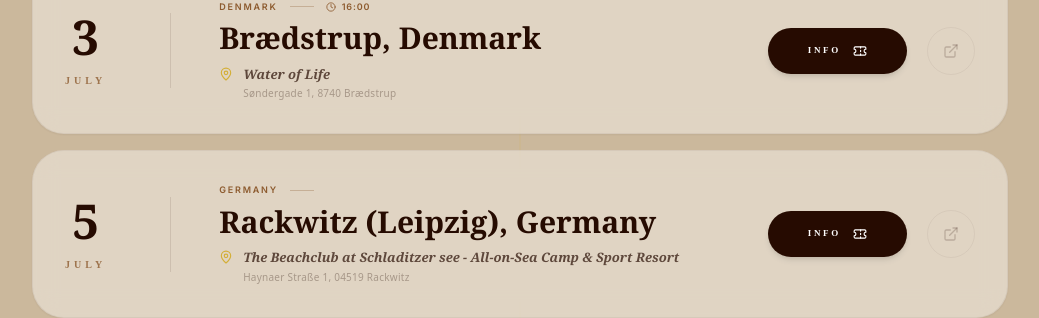
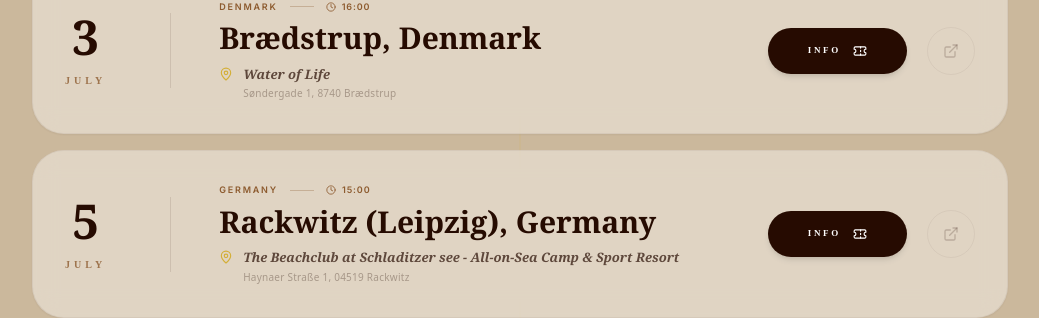
Before and after one commit to brianstilling/Ann-McBryan, a React (Vite) app: page / in a window 1280 px wide. Shown: the part 5308-5626 px from the top of the page, without its empty margins (120-1159 px from the left). Built offline with nearby package versions, Linux system fonts and the light colour scheme; a web font is replaced by a local one.

Commit message:
feat: update Rackwitz concert time and data version
Set Rackwitz concert time to 15:00 and increment data version to v1.40.

```diff
--- a/App.tsx
+++ b/App.tsx
@@ -88,7 +88,7 @@ const App: React.FC = () => {
     window.addEventListener('hashchange', handleHashChange);
 
     // Versioning check to ensure Rackwitz and other updates display correctly
-    const DATA_VERSION = 'v1.39_braedstrup_link_update';
+    const DATA_VERSION = 'v1.40_rackwitz_time_update';
     const savedVersion = localStorage.getItem('ann_mcbryan_data_ver');
     const savedSessions = localStorage.getItem('ann_mcbryan_sessions');
 
--- a/constants.ts
+++ b/constants.ts
@@ -77,7 +77,7 @@ export const TOUR_DATA: Concert[] = [
     venue: 'The Beachclub at Schladitzer see - All-on-Sea Camp & Sport Resort',
     address: 'Haynaer Straße 1, 04519 Rackwitz',
     date: 'July 5, 2026',
-    time: 'TBA',
+    time: '15:00',
     status: 'upcoming',
     coordinates: { lat: 51.43685, lng: 12.3427 },
     ticketsUrl: 'https://www.campdavid-sportresort.de/'
```
